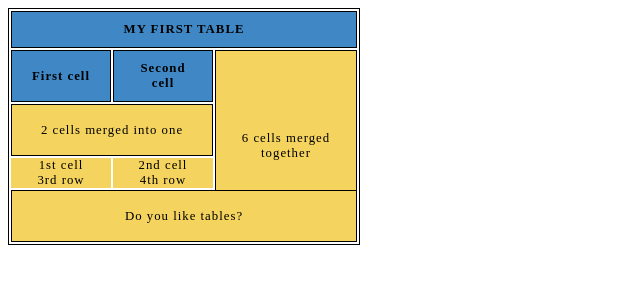
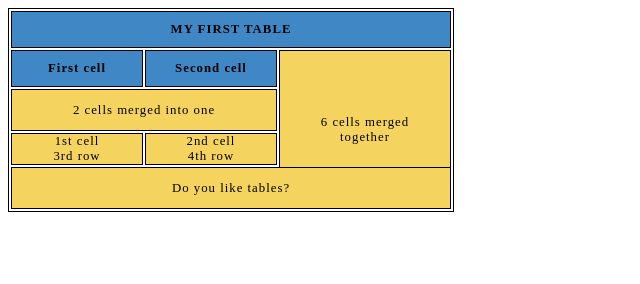
Before and after one commit to YefIryne/hw-table, a plain HTML site: page index.html in a window 1280 px wide. Shown: the whole page, without its empty margins (0-640 px from the left). Drawn offline with Linux system fonts and the light colour scheme.

Commit message:
Update style.css

```diff
--- a/style.css
+++ b/style.css
@@ -16,13 +16,12 @@
 
   td {
     text-align: center;
-    width: 100px;
-    height: 30px;
+    width: 130px;
+    height: 20px;
     background-color: #f4d35e;
   }
   .row {
     height: auto;
-    border: none;
     padding: 0;
     border-collapse: collapse;
   }
```
